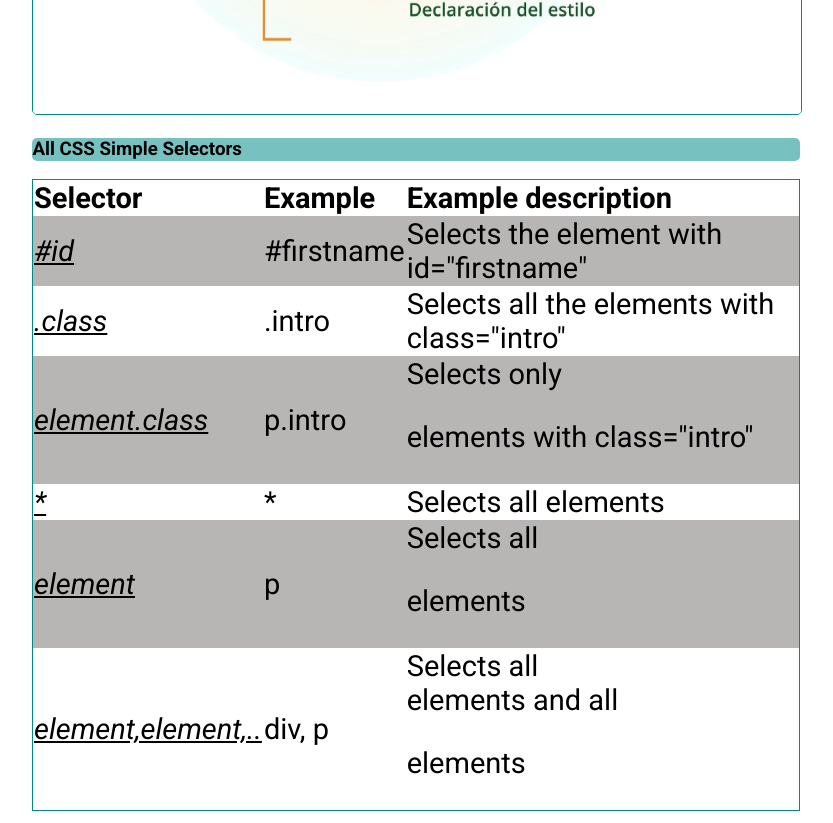
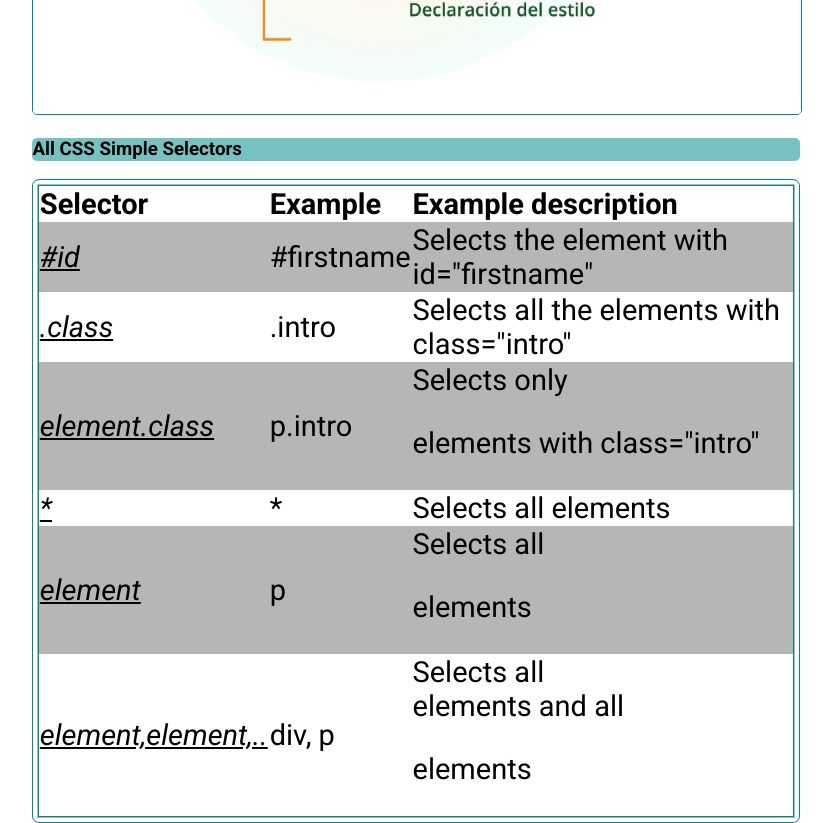
Before and after one commit to enricvenanci/ASIX1-MP4UF1-A6-EnricVenanci, a plain HTML site: page index.html in a window 1280 px wide. Shown: the part 1660-2483 px from the top of the page, without its empty margins (224-1057 px from the left). Drawn offline with Linux system fonts and the light colour scheme; a web font is replaced by a local one.

Commit message:
commit final

```diff
--- a/estils.css
+++ b/estils.css
@@ -30,7 +30,7 @@ h1 {
 
 /*Regla 6*/
 #universal {
-    color: lig
+    color: lightgoldenrodyellow;
 }
 
 /*Regla 7*/
@@ -86,3 +86,13 @@ table {
 .gris{
     background-color: rgb(184, 181, 181);
 }
+
+#tablaA {
+    border: solid 1px rgb(184, 181, 181);
+}
+
+#tablaB {
+    border: solid 1px darkcyan;
+    padding: 0.5%;
+    border-radius: 1%;
+}
--- a/index.html
+++ b/index.html
@@ -11,7 +11,7 @@
     <link rel="preconnect" href="https://fonts.gstatic.com" crossorigin>
     <link href="https://fonts.googleapis.com/css2?family=Montserrat:ital,wght@0,100..900;1,100..900&family=Nunito:ital,wght@0,200..1000;1,200..1000&family=Playfair+Display:ital,wght@0,400..900;1,400..900&family=Raleway:ital,wght@0,100..900;1,100..900&family=Roboto:ital,wght@0,100..900;1,100..900&family=Rubik+Vinyl&display=swap" rel="stylesheet">
 
-    <link rel="icon" href="./resources/bicycle-solid.svg">
+    <link rel="icon" href="./resources/css.svg">
 </head>
 
 <body>
@@ -57,9 +57,11 @@
             <h3>CSS Syntax</h3>
             <img src="./resources/regla_css.jpg" alt="">
         </div>
-        <div id="tabla1">
+        <div>
             <h3>All CSS Simple Selectors</h3>
-            <div><table >
+        <div id="tablaB">
+            <div id="tablaA">
+                <table >
 
                 <tr>
                     <td><strong>Selector</strong></td>
@@ -105,7 +107,7 @@
                 </tr>
             </table>
         </div>
-
+        </div>
         </div>
     </div>
 
```
Also changed, not shown: resources/css.svg (added).
